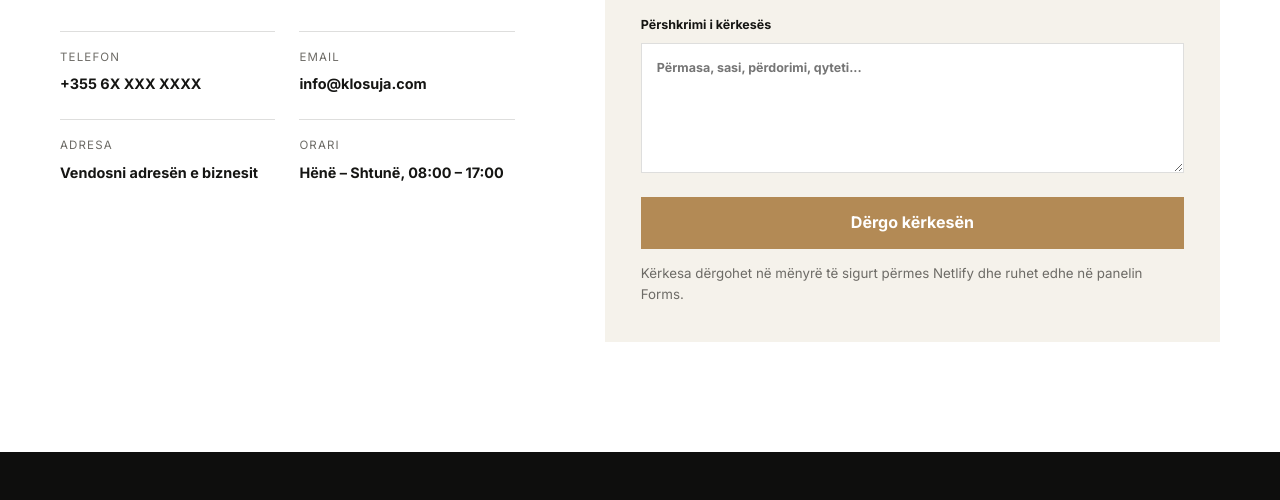
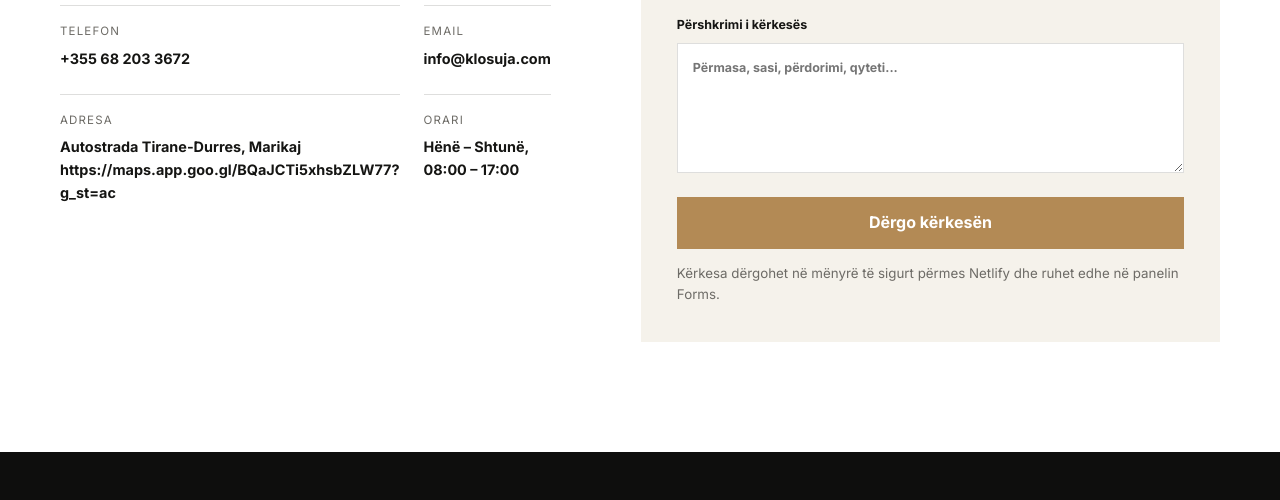
Before and after one commit to LikaBarbers/Klosuja-webside, a website: page index.html in a window 1280 px wide. Shown: the part 5620-6120 px from the top of the page. Drawn offline with nearby package versions, Linux system fonts and the light colour scheme.

Commit message:
Update index.html

```diff
--- a/index.html
+++ b/index.html
@@ -206,9 +206,9 @@
             Ne do t’ju kontaktojmë me informacion dhe ofertë.
           </p>
 <div class="contact-details">
-<a href="tel:+355600000000">
+<a href="tel:+355682033672">
 <span>Telefon</span>
-<strong>+355 6X XXX XXXX</strong>
+<strong>+355 68 203 3672</strong>
 </a>
 <a href="mailto:info@klosuja.com">
 <span>Email</span>
@@ -216,7 +216,8 @@
 </a>
 <div>
 <span>Adresa</span>
-<strong>Vendosni adresën e biznesit</strong>
+<strong>Autostrada Tirane-Durres, Marikaj
+https://maps.app.goo.gl/BQaJCTi5xhsbZLW77?g_st=ac</strong>
 </div>
 <div>
 <span>Orari</span>
```
